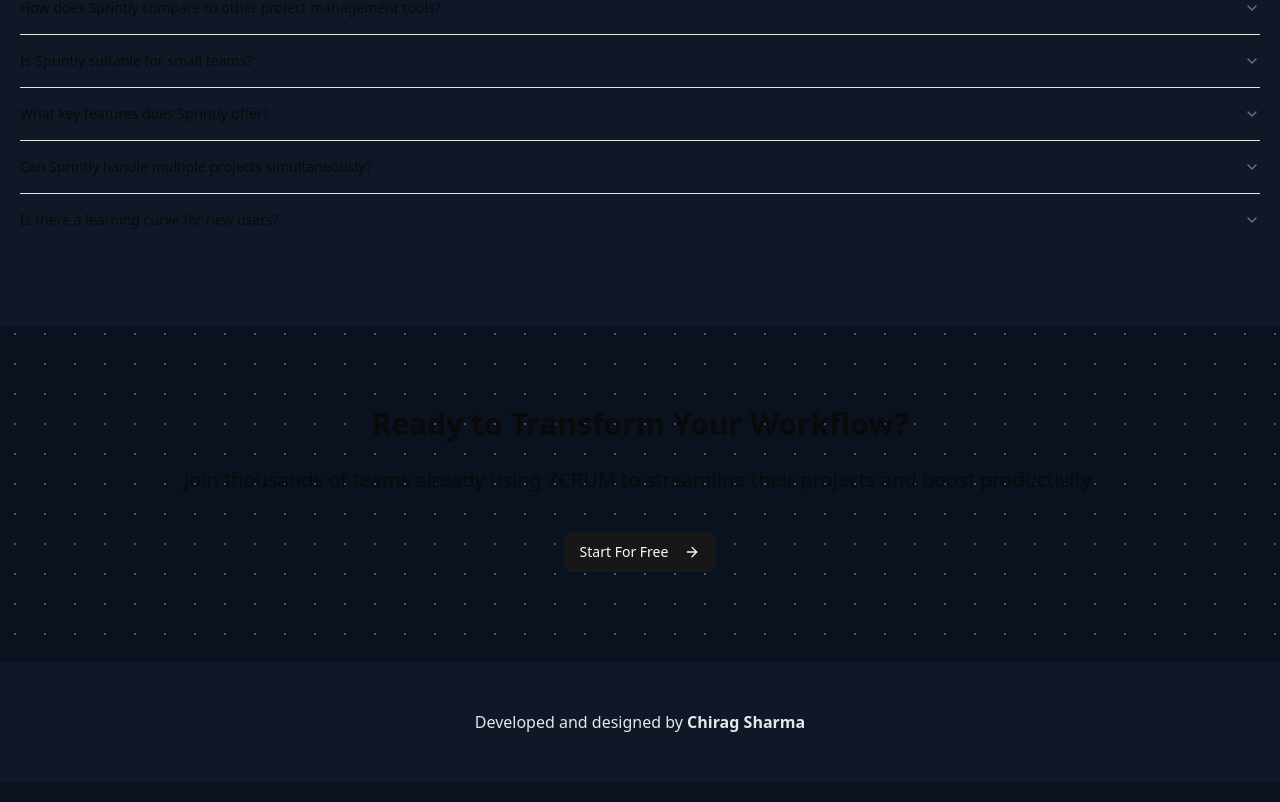
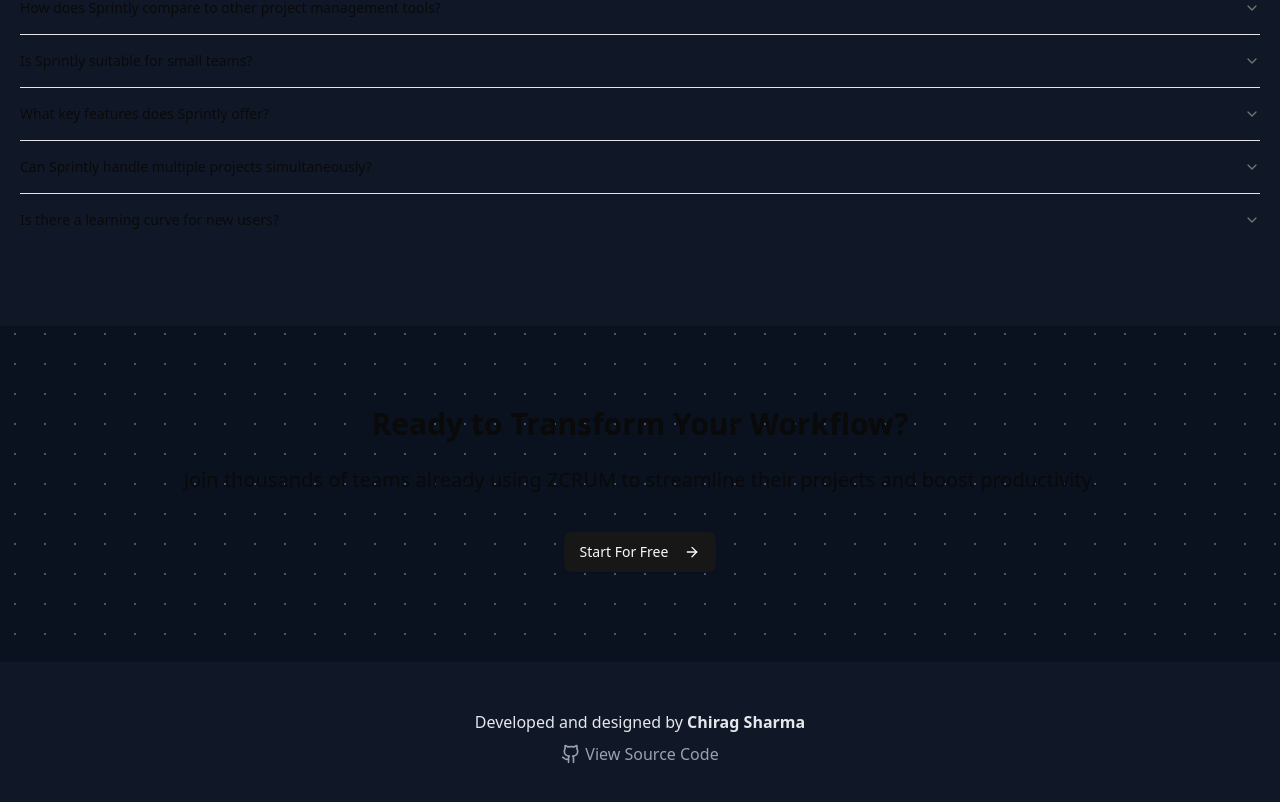
Before and after one commit to chiraagsharma24/Sprintly, a Next.js app: page / in a window 1280 px wide. Shown: the part 1721-2523 px from the top of the page. Built offline with nearby package versions, Linux system fonts and the light colour scheme; no server answers.

Commit message:
Updated Footer

```diff
--- a/app/layout.js
+++ b/app/layout.js
@@ -5,6 +5,7 @@
 import { ClerkProvider } from "@clerk/nextjs";
 import { shadesOfPurple } from "@clerk/themes";
 import { Toaster } from "@/components/ui/sonner";
+import { Github } from "lucide-react";
 
 const geistSans = Geist({
   variable: "--font-geist-sans",
@@ -55,7 +56,18 @@
           {/* Footer */}
           <footer className="py-12 bg-gray-900">
             <div className="container text-center text-gray-200 mx-auto px-4">
-              Developed and designed by <span className="font-semibold">Chirag Sharma</span>
+              <p>
+                Developed and designed by <span className="font-semibold">Chirag Sharma</span>
+              </p>
+              <a
+                href="https://github.com/chiraagsharma24/Sprintly"
+                target="_blank"
+                rel="noopener noreferrer"
+                className="inline-flex items-center justify-center mt-2 text-gray-400 hover:text-white transition-colors"
+              >
+                <Github className="w-5 h-5 mr-1" />
+                <span>View Source Code</span>
+              </a>
             </div>
           </footer>
           </ThemeProvider>
```
